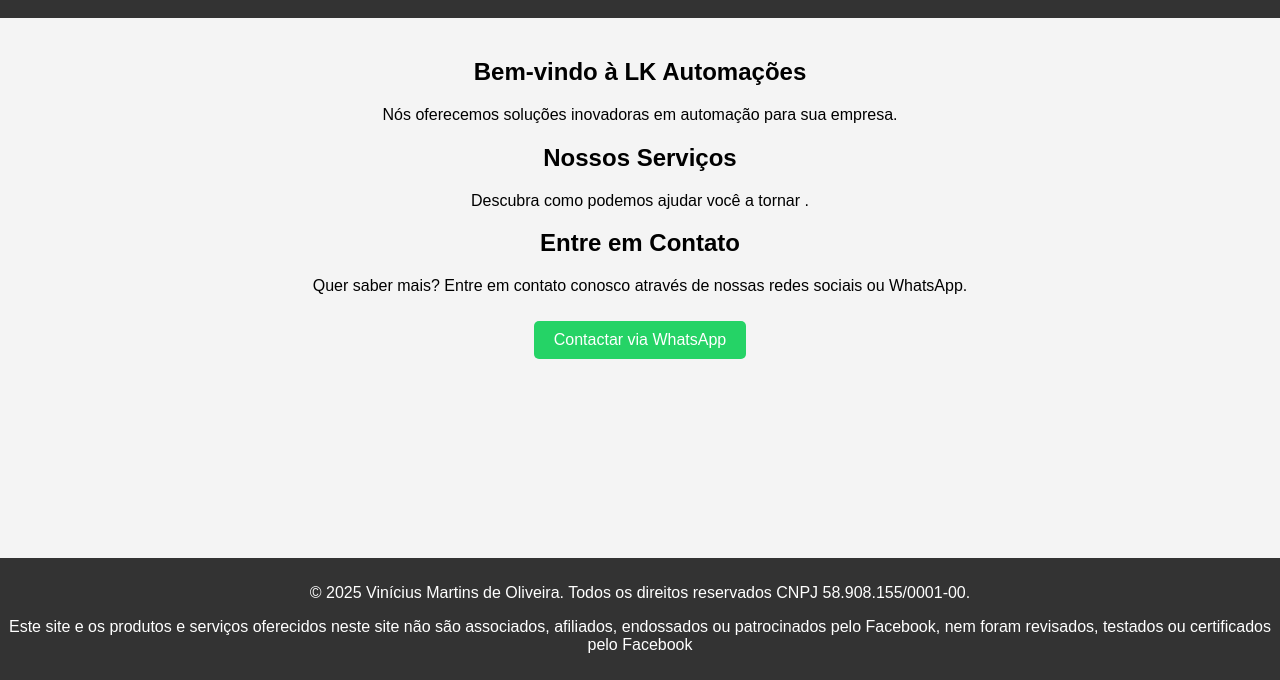
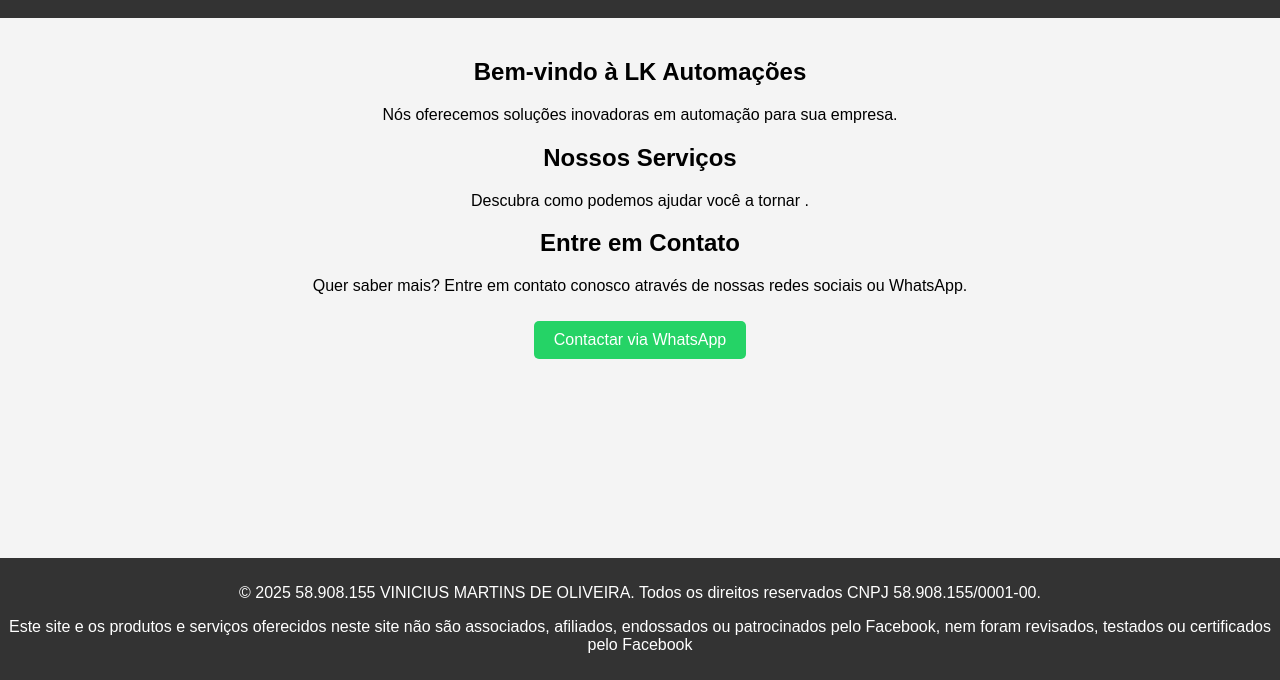
Before and after one commit to L1KIDO/LKAutomacoes, a plain HTML site: page index.html in a window 1280 px wide. Shown: the part 120-800 px from the top of the page. Drawn offline with Linux system fonts and the light colour scheme.

Commit message:
mudanças na razão social

```diff
--- a/index.html
+++ b/index.html
@@ -83,7 +83,7 @@
     </main>
 
     <footer>
-        <p>&copy; 2025 Vinícius Martins de Oliveira. Todos os direitos reservados CNPJ 58.908.155/0001-00.</p>
+        <p>&copy; 2025 58.908.155 VINICIUS MARTINS DE OLIVEIRA. Todos os direitos reservados CNPJ 58.908.155/0001-00.</p>
         <p>Este site e os produtos e serviços oferecidos neste site não são associados, afiliados, endossados ou patrocinados pelo Facebook, nem foram revisados, testados ou certificados pelo Facebook</p>
     </footer>
 </body>
```
